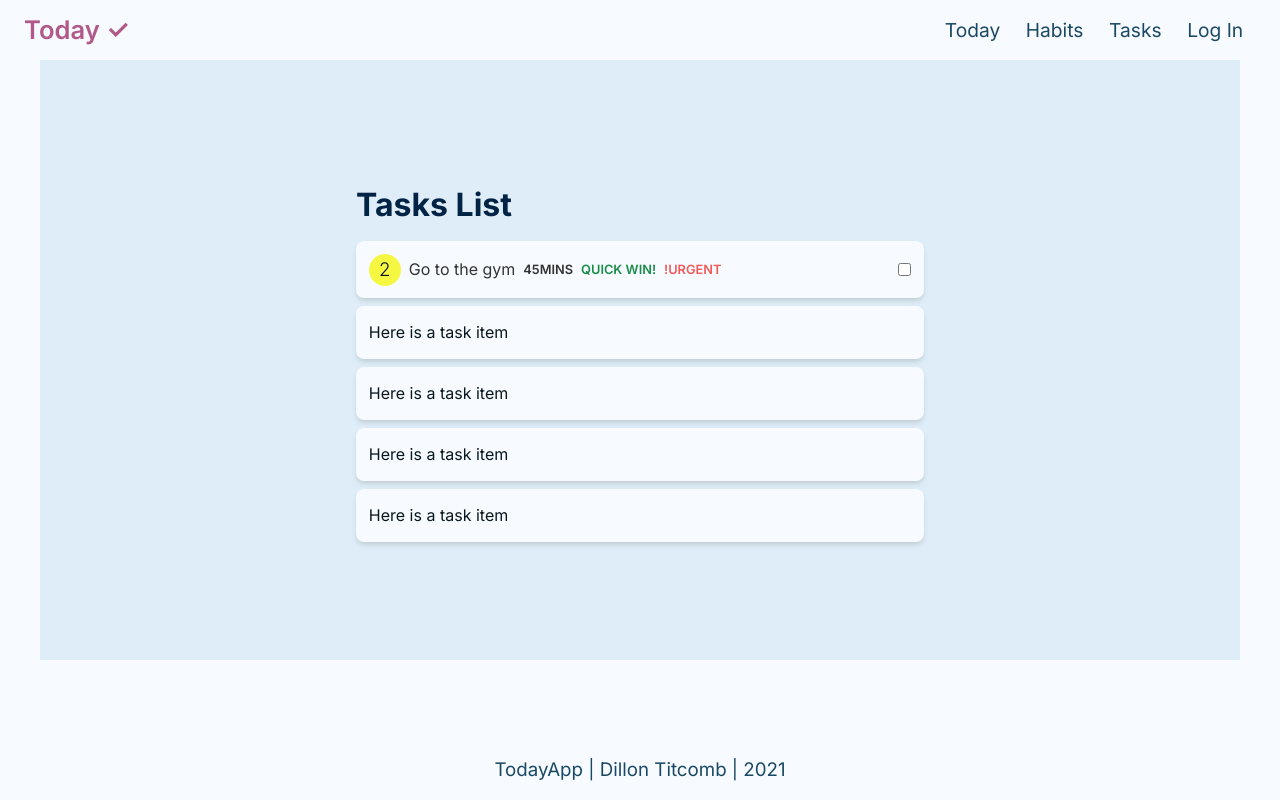
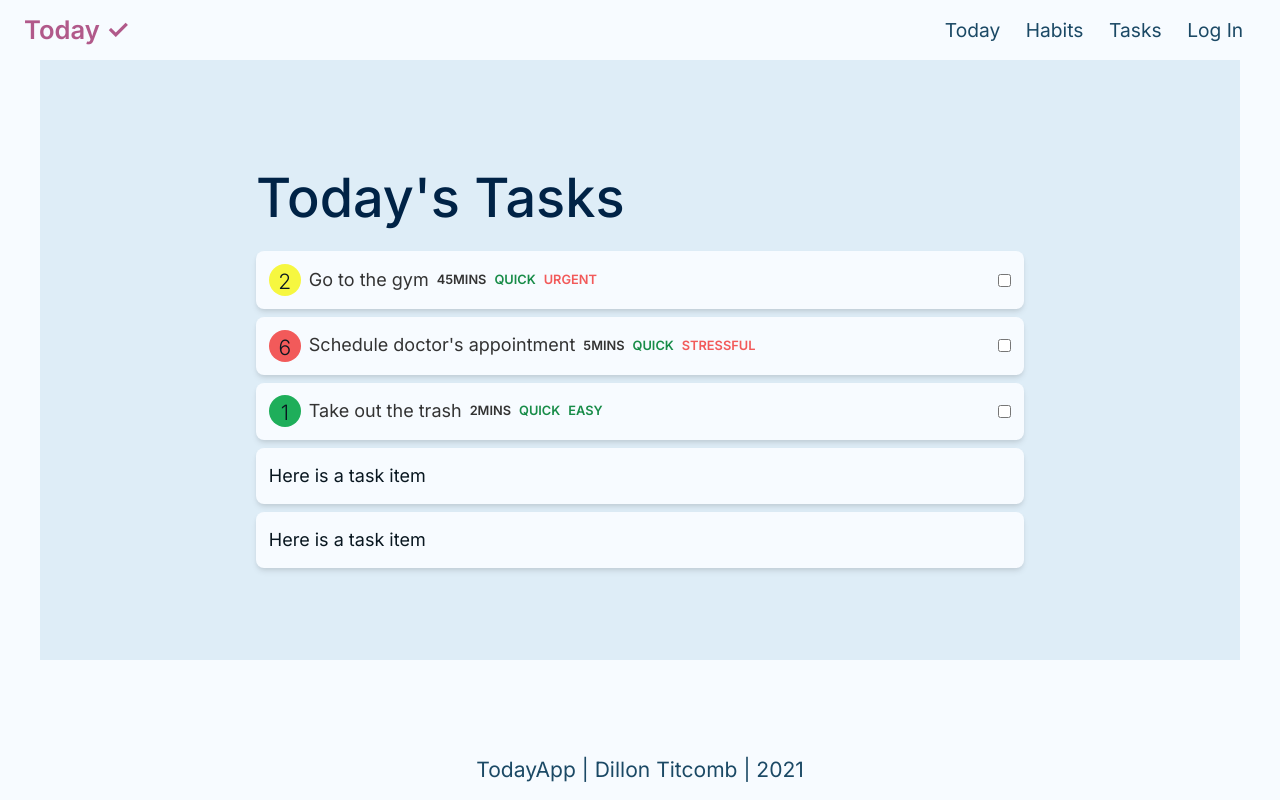
Before and after one commit to dillontitcomb/today, a Next.js app: page /styles/newlists in a window 1280 px wide. Built offline with nearby package versions, Linux system fonts and the light colour scheme; no server answers.

Commit message:
add additional styles to experimental tasks page.

```diff
--- a/pages/_app.js
+++ b/pages/_app.js
@@ -40,7 +40,7 @@ const GlobalStyle = createGlobalStyle`
   }
   body {
     font-family: 'Inter', sans-serif;
-    font-size: 16px;
+    font-size: 18px;
     font-weight: 400;
     line-height: 1.7;
   }
--- a/pages/styles/newlists.js
+++ b/pages/styles/newlists.js
@@ -12,14 +12,16 @@ const DisplayContainer = styled.div`
   height: 600px;
 `;
 
-const Title = styled.h1`
+const Title = styled.span`
+  font-size: 3em;
+  font-weight: 500;
   text-align: left;
   color: #002346;
 `;
 
 // TODO: Media queries
 const SeparatedList = styled.div`
-  width: 600px;
+  width: 800px;
   display: flex;
   flex-direction: column;
   grid-gap: 0.5rem;
@@ -35,7 +37,7 @@ const SeparatedListItem = styled.div`
 `;
 
 const ItemText = styled.span`
-  font-size: 1rem;
+  font-size: 1em;
   font-weight: 400;
   color: ${({ theme }) => theme.colors.midText};
 `;
@@ -70,19 +72,37 @@ export default function newlists(params) {
   return (
     <DisplayContainer>
       <SeparatedList>
-        <Title>Tasks List</Title>
+        <Title>Today's Tasks</Title>
         <SeparatedListItem>
           <ItemContent>
             <TaskScore score={2}></TaskScore>
             <ItemText>Go to the gym</ItemText>
             <ItemInfo>45mins</ItemInfo>
-            <ItemSuccess>Quick win!</ItemSuccess>
-            <ItemWarning>!Urgent</ItemWarning>
+            <ItemSuccess>Quick</ItemSuccess>
+            <ItemWarning>Urgent</ItemWarning>
             <Checkbox type='checkbox' />
           </ItemContent>
         </SeparatedListItem>
-        <SeparatedListItem>Here is a task item</SeparatedListItem>
-        <SeparatedListItem>Here is a task item</SeparatedListItem>
+        <SeparatedListItem>
+          <ItemContent>
+            <TaskScore score={6}></TaskScore>
+            <ItemText>Schedule doctor's appointment</ItemText>
+            <ItemInfo>5mins</ItemInfo>
+            <ItemSuccess>Quick</ItemSuccess>
+            <ItemWarning>Stressful</ItemWarning>
+            <Checkbox type='checkbox' />
+          </ItemContent>
+        </SeparatedListItem>
+        <SeparatedListItem>
+          <ItemContent>
+            <TaskScore score={1}></TaskScore>
+            <ItemText>Take out the trash</ItemText>
+            <ItemInfo>2mins</ItemInfo>
+            <ItemSuccess>Quick</ItemSuccess>
+            <ItemSuccess>Easy</ItemSuccess>
+            <Checkbox type='checkbox' />
+          </ItemContent>
+        </SeparatedListItem>
         <SeparatedListItem>Here is a task item</SeparatedListItem>
         <SeparatedListItem>Here is a task item</SeparatedListItem>
       </SeparatedList>
```
